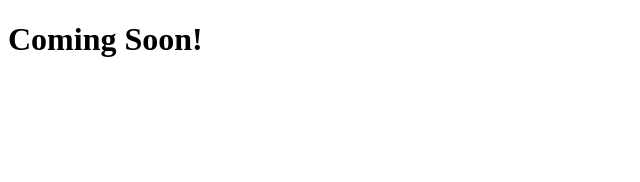
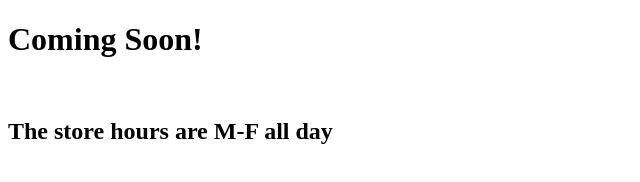
Before and after one commit to msarsitis/test, a plain HTML site: page home.html in a window 1280 px wide. Shown: the whole page, without its empty margins (0-640 px from the left). Drawn offline with Linux system fonts and the light colour scheme.

Commit message:
Add hours

```diff
--- a/home.html
+++ b/home.html
@@ -6,5 +6,7 @@
   </head>
   <body>
     <h1>Coming Soon!</h1>
+  </br>
+  <h2>The store hours are M-F all day</h2>
   </body>
 </html>
```
